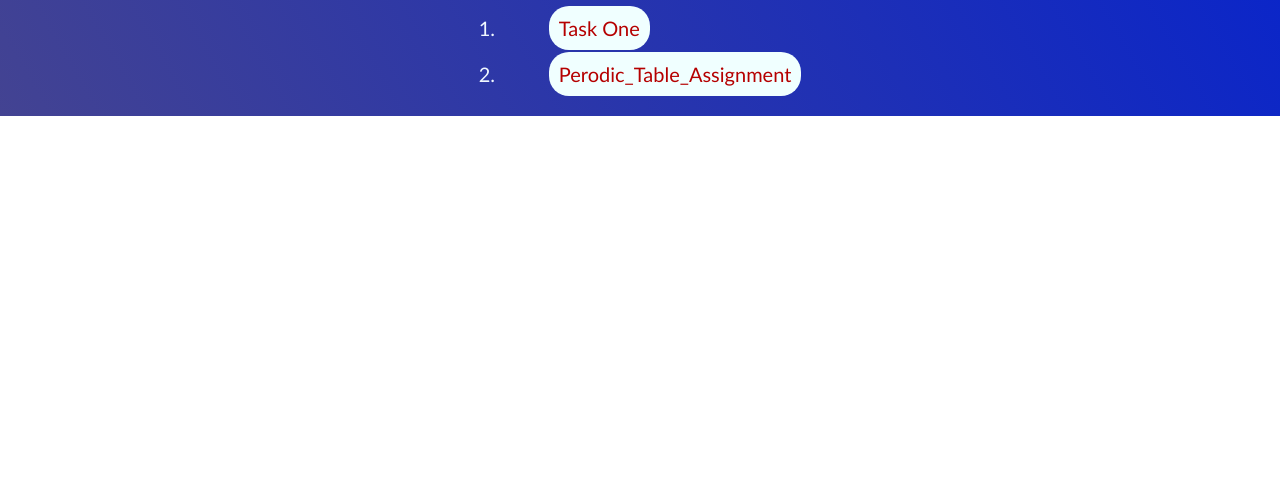
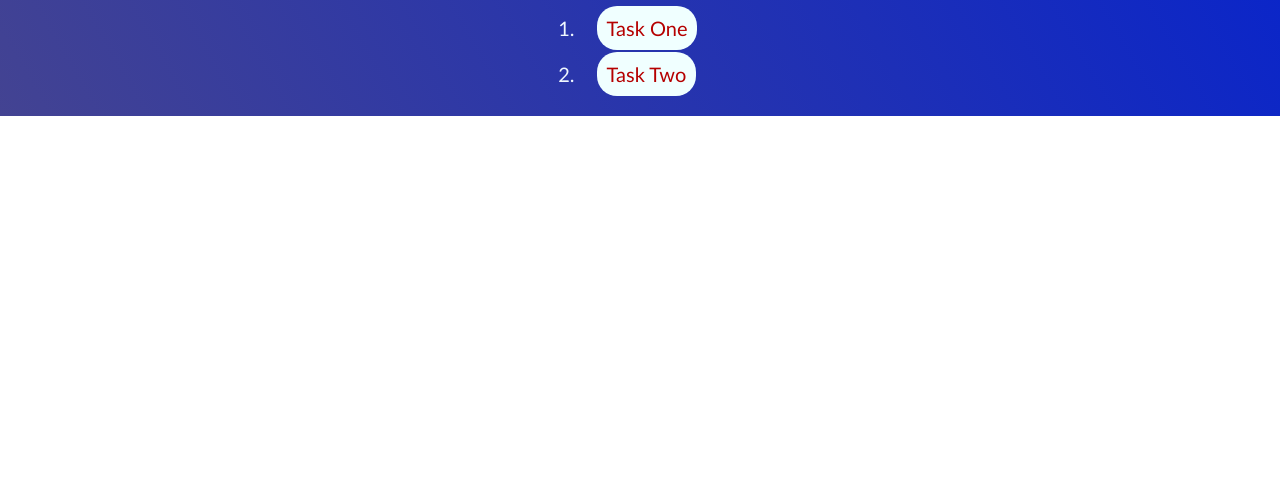
Before and after one commit to YounusIqbal786/SMIT-Live-Assignment, a plain HTML site: page index.html in a window 1280 px wide. Shown: the part 304-800 px from the top of the page. Drawn offline with Linux system fonts and the light colour scheme.

Commit message:
updated project files

```diff
--- a/index.html
+++ b/index.html
@@ -92,7 +92,7 @@
     </tr>
     <tr class="tr">
         <td >2.</td>
-        <td > <a href="./Task 2.html">Perodic_Table_Assignment</a></td>
+        <td > <a href="./Task 2.html">Task Two</a></td>
     </tr>
 
    </table>
```
